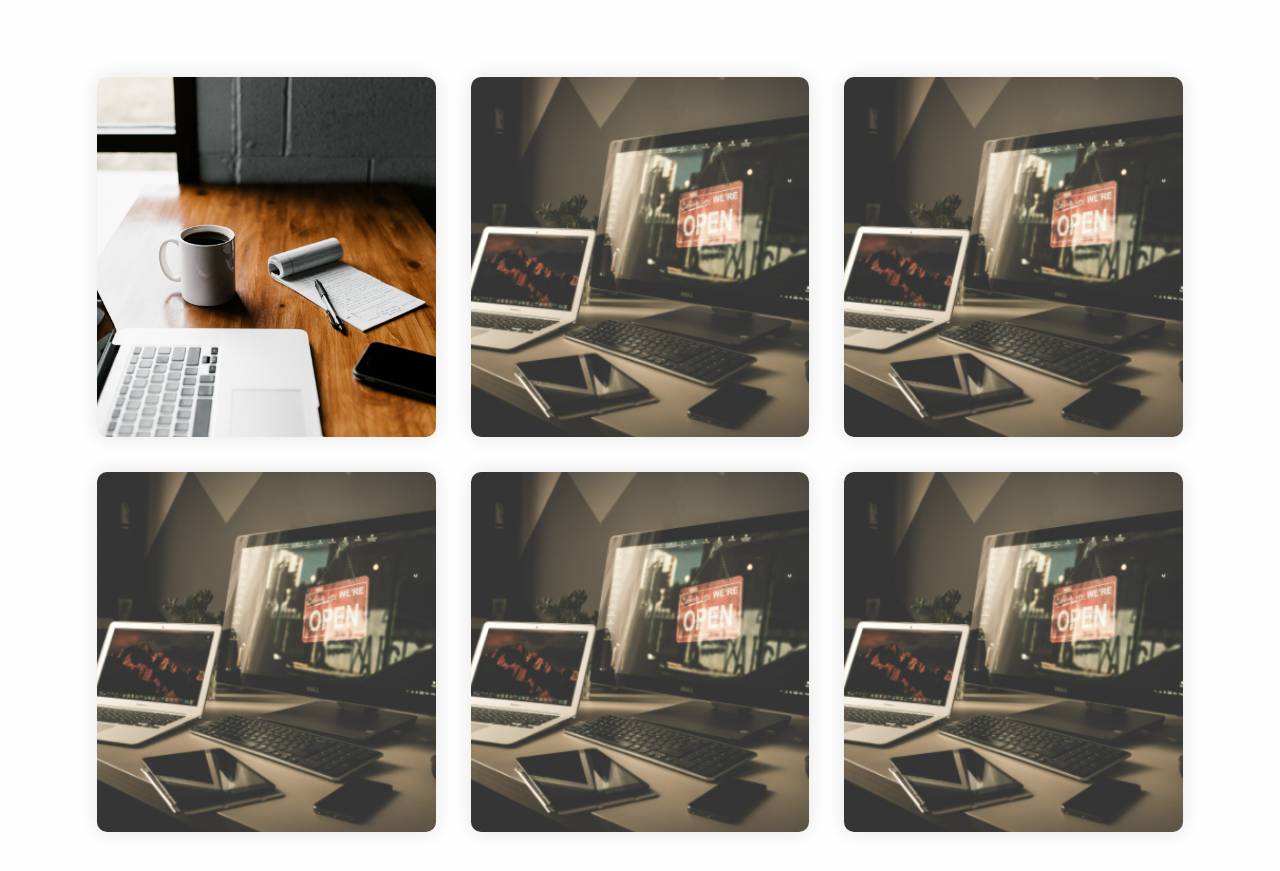
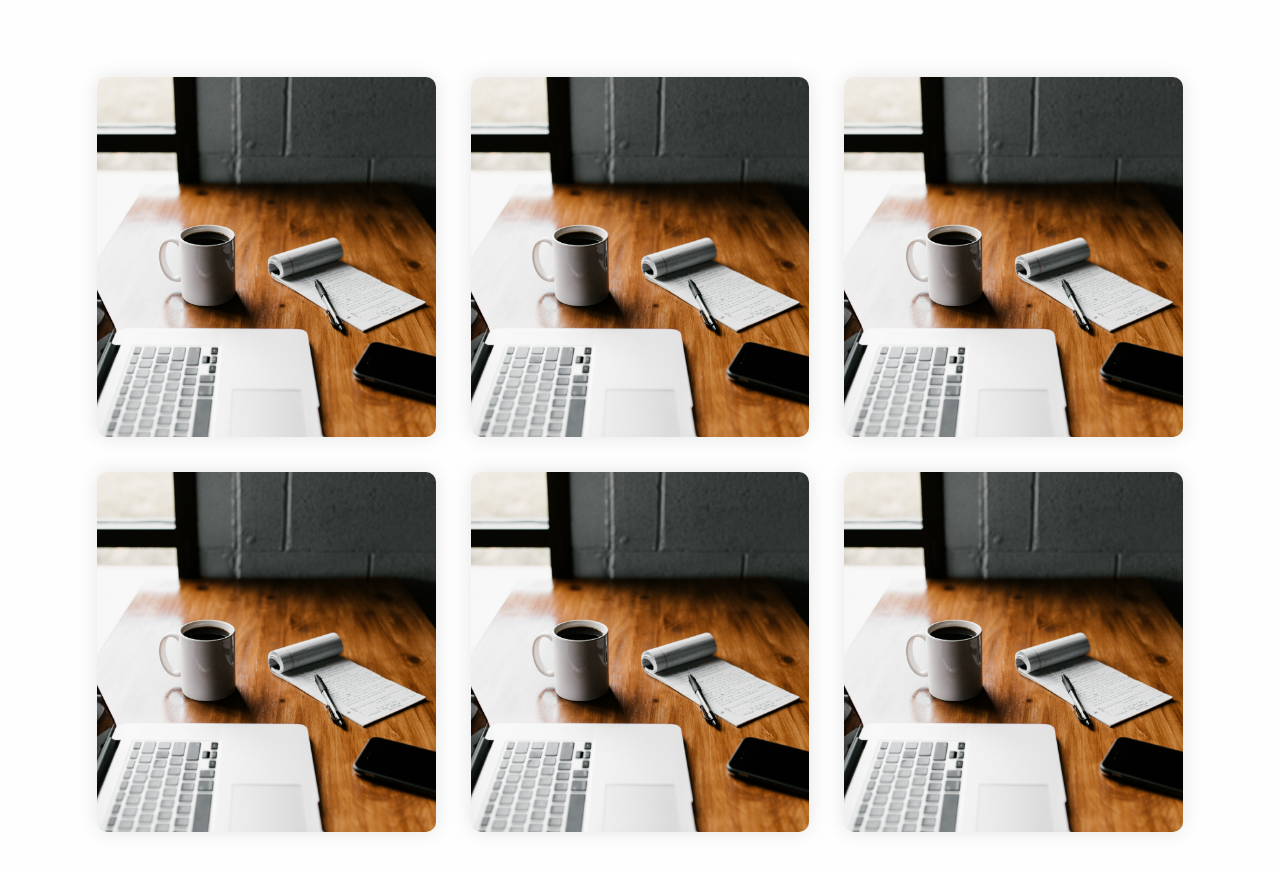
Before and after one commit to jbrane-abrouch/jbrane-abrouch.github.io, a website: page index.html in a window 1280 px wide. Shown: the part 4486-5357 px from the top of the page. Drawn offline with nearby package versions, Linux system fonts and the light colour scheme.

Commit message:
Update index.html

```diff
--- a/index.html
+++ b/index.html
@@ -368,7 +368,7 @@
                             <h3>DATA SCIENCE</h3>
                             <span>Youtube</span>
                         </div>
-                        <img src="images/img1.png" alt="">
+                        <img src="images/img.png" alt="">
                     </div>
                     <div class="portfolio-model flex-center">
                         <div class="portfolio-model-body">
@@ -388,7 +388,7 @@
                             <h3>MACHINE LEARNING</h3>
                             <span>Youtube</span>
                         </div>
-                        <img src="images/img1.png" alt="">
+                        <img src="images/img.png" alt="">
                     </div>
                     <div class="portfolio-model flex-center">
                         <div class="portfolio-model-body">
@@ -408,7 +408,7 @@
                             <h3>Web Design</h3>
                             <span>Youtube</span>
                         </div>
-                        <img src="images/img1.png" alt="">
+                        <img src="images/img.png" alt="">
                     </div>
                     <div class="portfolio-model flex-center">
                         <div class="portfolio-model-body">
@@ -428,7 +428,7 @@
                             <h3>DATA SCIENCE</h3>
                             <span>Youtube</span>
                         </div>
-                        <img src="images/img1.png" alt="">
+                        <img src="images/img.png" alt="">
                     </div>
                     <div class="portfolio-model flex-center">
                         <div class="portfolio-model-body">
@@ -448,7 +448,7 @@
                             <h3>MACHINE LEARNING</h3>
                             <span>Youtube</span>
                         </div>
-                        <img src="images/img1.png" alt="">
+                        <img src="images/img.png" alt="">
                     </div>
                     <div class="portfolio-model flex-center">
                         <div class="portfolio-model-body">
```
